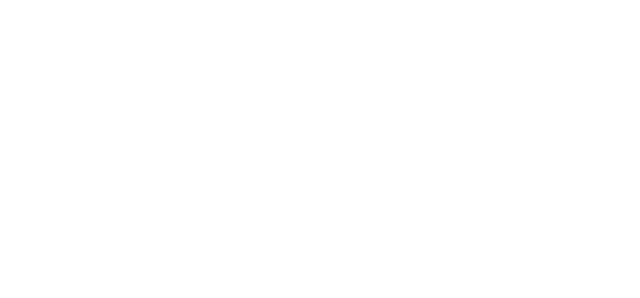
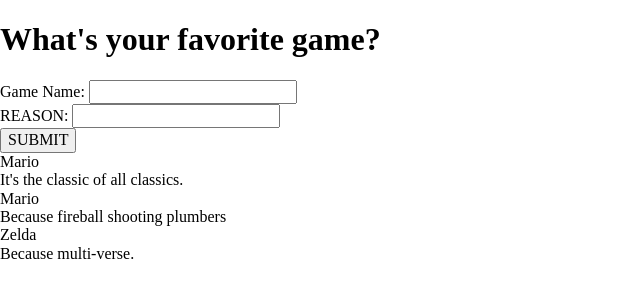
Before and after one commit to AndyLampert/refactoru-js18-quotes-2, a plain HTML site: page index.html in a window 1280 px wide. Shown: the whole page, without its empty margins (0-640 px from the left). Drawn offline with nearby package versions, Linux system fonts and the light colour scheme.

Commit message:
set up event handlers

```diff
--- a/index.html
+++ b/index.html
@@ -7,6 +7,31 @@
   <link rel="stylesheet" type="text/css" href="main.css">
 </head>
 <body>
+	<h1>What's your favorite game?</h1>
+	<form action="">
+		Game Name: <input class="game-input" type="text">
+	</form>
+	<form action="">
+		REASON: <input class="reason-input" type="text">
+	</form>
+
+	<button id="submit">SUBMIT</button>
+
+	<div class="game-list">
+		<div class="game-name">Mario</div>
+		<div class="game-reason">It's the classic of all classics.</div>
+	</div>
+
+	<div class="game-list">
+		<div class="game-name">Mario</div>
+		<div class="game-reason">Because fireball shooting plumbers</div>
+	</div>
+
+
+	<div class="game-list">
+		<div class="game-name">Zelda</div>
+		<div class="game-reason">Because multi-verse.</div>
+	</div>
 
   <script src="http://cdnjs.cloudflare.com/ajax/libs/jquery/2.0.3/jquery.min.js"></script>
   <script src="main.js"></script>
--- a/main.js
+++ b/main.js
@@ -1,3 +1,12 @@
 $(document).on('ready', function() {
-
+	// create variables
+	// click handler for submit
+	$(document).on('click', '#submit', function(){
+		// add the data from the inputs
+		var inputGame = $('.game-input').val();
+		var inputReason = $('.reason-input').val();
+		console.log(inputReason);
+		console.log(inputGame);
+		$('.reason-input').val();
+	})
 });
```
